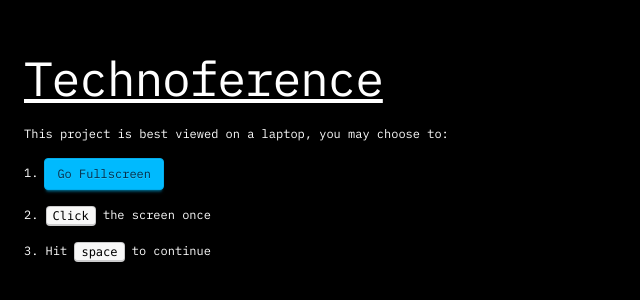
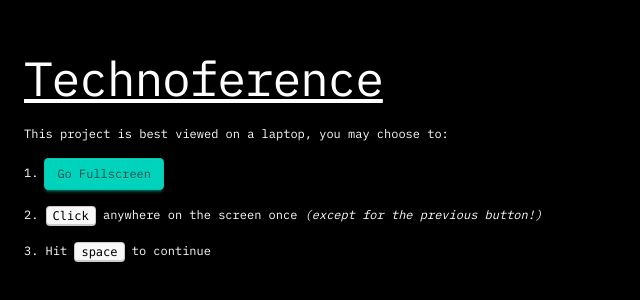
Before and after one commit to ywllowsensor/family_portraiture, a Next.js app: page / in a window 1280 px wide. Shown: the part 234-534 px from the top of the page, without its empty margins (0-640 px from the left). Built offline with nearby package versions, Linux system fonts and the light colour scheme.

Commit message:
change home

```diff
--- a/src/app/page.tsx
+++ b/src/app/page.tsx
@@ -34,7 +34,7 @@ export default function Home() {
         <p className="mb-4 max-w-xl text-left text-xs">
           1.
           <button
-            className="btn btn-info rounded-sm btn-sm font-light ml-1.5"
+            className="btn btn-accent rounded-sm btn-sm font-light ml-1.5"
             onClick={() => {
               if (document.documentElement.requestFullscreen) {
                 document.documentElement.requestFullscreen();
@@ -45,7 +45,7 @@ export default function Home() {
           </button>
         </p>
         <p className="mb-4 max-w-xl text-left text-xs">
-          2. <kbd className="kbd kbd-sm text-black dark:bg-gray-900 dark:text-white">Click</kbd> the screen once
+          2. <kbd className="kbd kbd-sm text-black dark:bg-gray-900 dark:text-white">Click</kbd> anywhere on the screen once <span className="italic">(except for the previous button!)</span>
         </p>
         <p className="mb-4 max-w-xl text-left text-xs">
           3. Hit <kbd className="kbd kbd-sm text-black dark:bg-gray-900 dark:text-white">space</kbd> to continue
```
